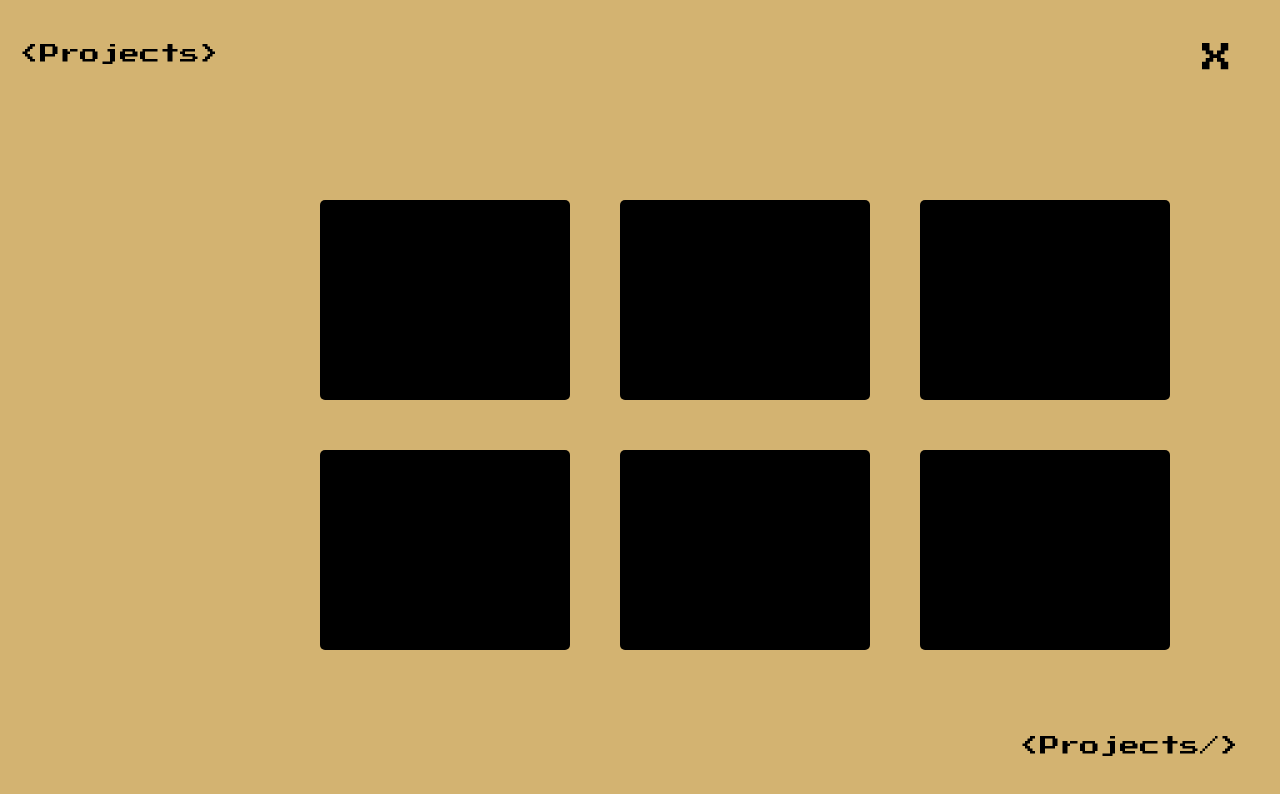
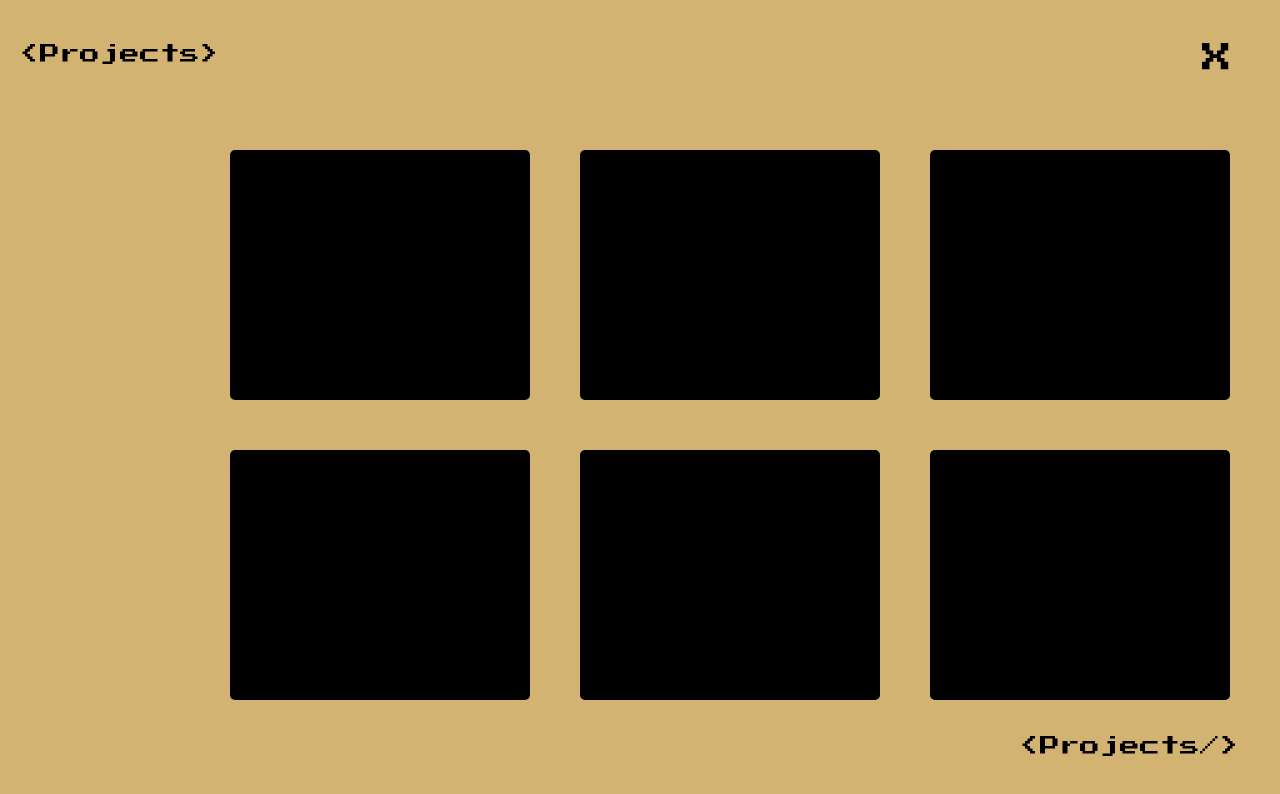
Before and after one commit to Moh-alshaibi/My-Portfolio-, a React (Vite) app: page /projects in a window 1280 px wide. Shown: the top 794 px of the page. Built offline with nearby package versions, Linux system fonts and the light colour scheme.

Commit message:
minor changes

```diff
--- a/src/index.css
+++ b/src/index.css
@@ -39,11 +39,11 @@ body {
 
 .grid-container {
   display: grid;
-  grid-template-columns: repeat(3, 250px);
-  grid-template-rows: repeat(2, 200px);
+  grid-template-columns: repeat(3, 300px);
+  grid-template-rows: repeat(2, 250px);
   gap: 50px;
-  margin-top: 200px;
-  margin-left: 320px;
+  margin-top: 150px;
+  margin-left: 230px;
 }
 
 .grid-item {
```
Also changed, not shown: src/pages/Contacts.jsx (+9 -6 lines).
